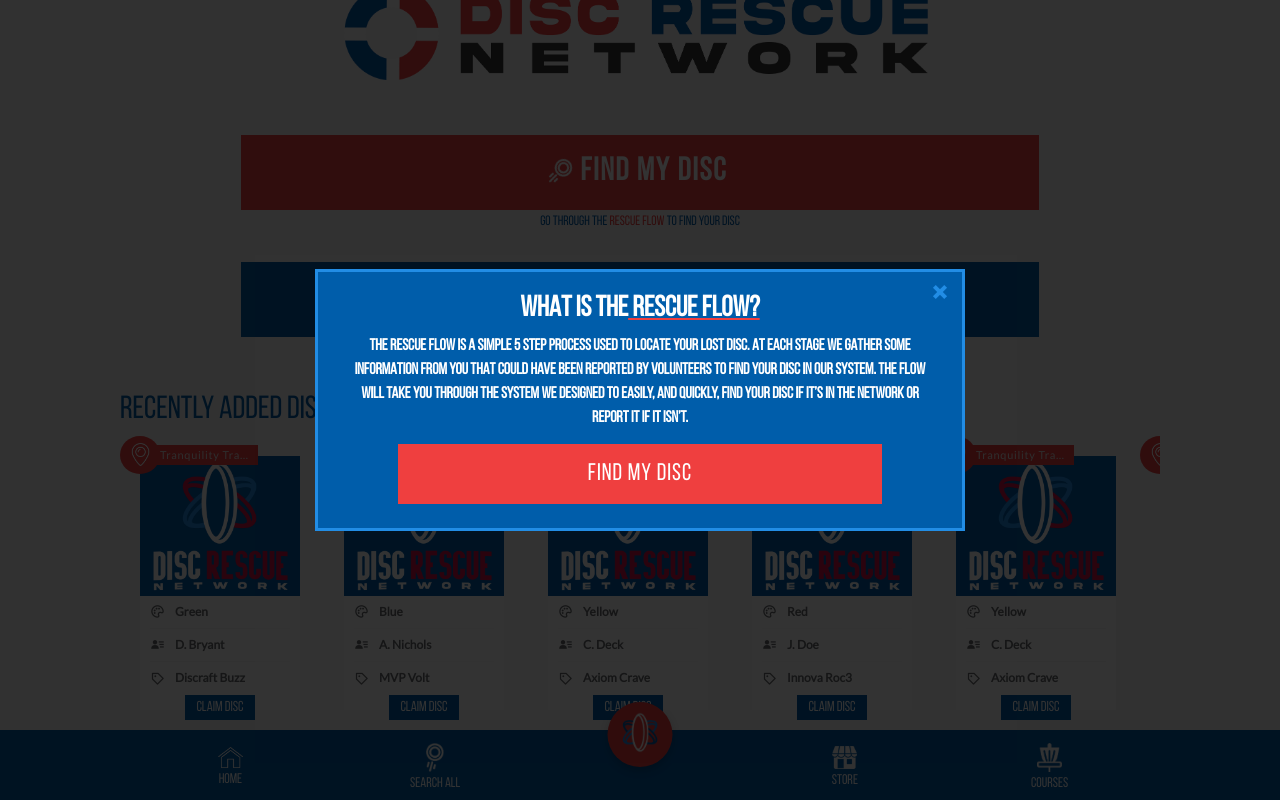
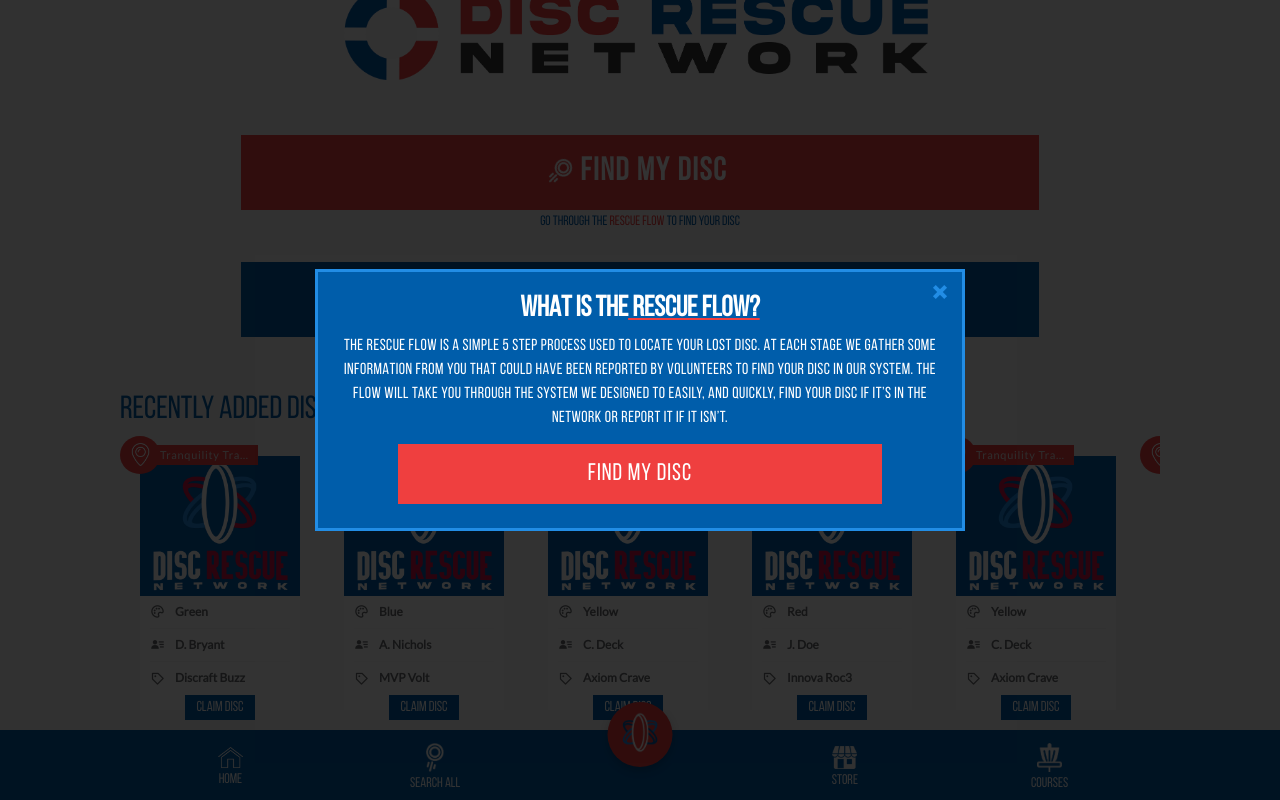
Before and after one commit to Disc-Rescue-Network/disc-rescue-network, a React (Create React App) app: page / in a window 1280 px wide. Both pictures are taken after a click on the element "RESCUE FLOW". Built offline with nearby package versions, Linux system fonts and the light colour scheme.

Commit message:
popup css fix

```diff
--- a/src/styles/popupComponent.css
+++ b/src/styles/popupComponent.css
@@ -27,8 +27,9 @@
 .popup p {
   color: var(--primary-white);
   font-size: 1rem;
-    font-weight: 600;
+  font-weight: 500;
   line-height: 1.5;
+  letter-spacing: 0.5px;
 }
 
 p {
@@ -120,7 +121,6 @@
 .main-section .missingtext-blue {
   color: var(--secondary-blue);
 }
-
 
 .smaller-text {
   font-size: 0.7rem;
```
Lines whose indentation alone changed are shown as unchanged.
